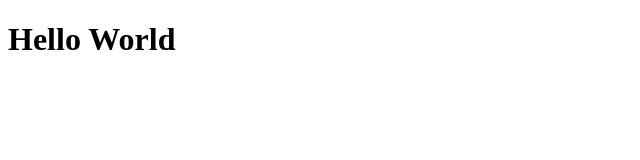
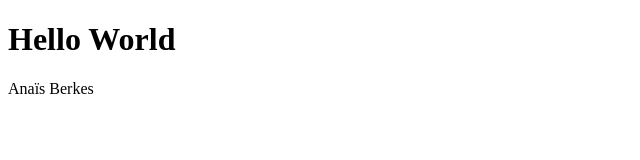
Before and after one commit to isib00/wdi-project-one, a plain HTML site: page index.html in a window 1280 px wide. Shown: the whole page, without its empty margins (0-640 px from the left). Drawn offline with Linux system fonts and the light colour scheme.

Commit message:
added name to test if it works

```diff
--- a/index.html
+++ b/index.html
@@ -6,6 +6,7 @@
   </head>
   <body>
     <h1>Hello World</h1>
+    <p>Anaïs Berkes</p>
 
   </body>
 </html>
```
